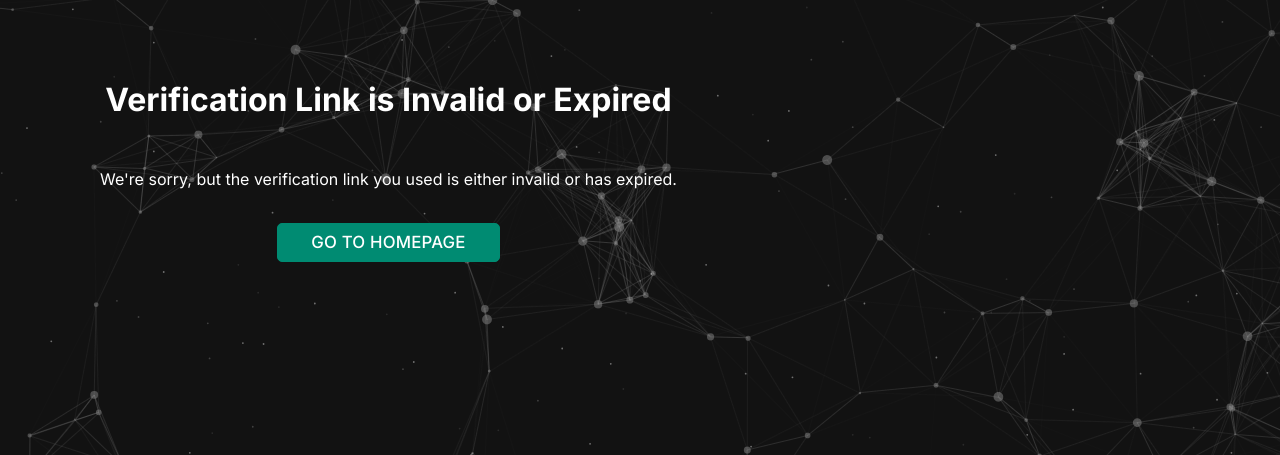
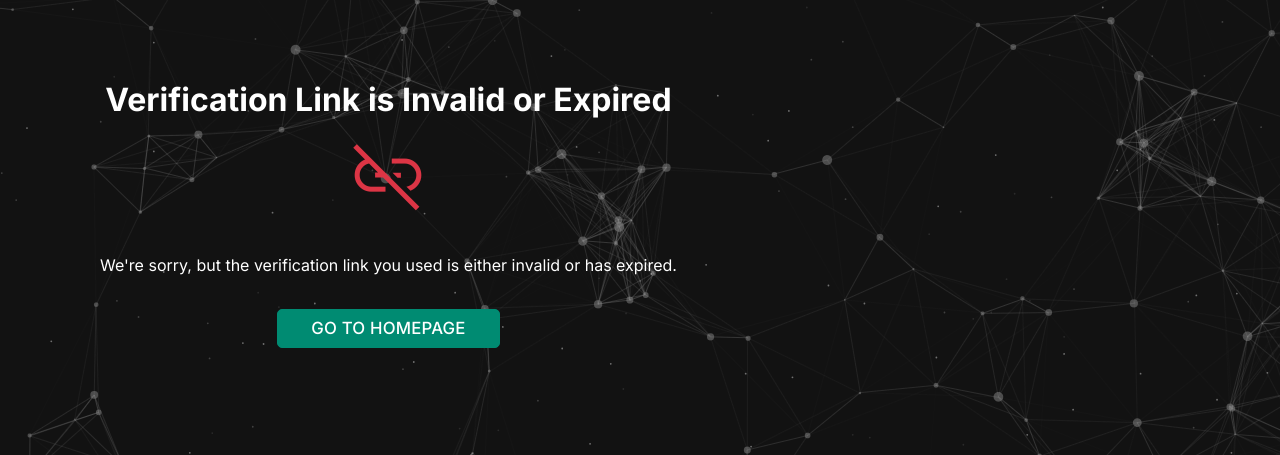
Before and after one commit to PatrickNdieka/portfolio, a Django app: page /verify-email/1/ in a window 1280 px wide. Shown: the part 80-535 px from the top of the page. Run offline with Django 4.2, Linux system fonts and the light colour scheme; data that the repository does not hold is empty; parts of the project's set-up code (start-up, migrations or seed data) failed here and were passed over.

```diff
--- a/templates/core/email_verification_failed.html
+++ b/templates/core/email_verification_failed.html
@@ -1,4 +1,4 @@
-{% extends "basic.html" %}
+{% extends "basic.html" %} {% load static %}
 <!-- title  -->
 {% block title %}{{block.super}} | Email Verified {% endblock %}
 <!-- head  -->
@@ -16,9 +16,8 @@
     gap: 1rem;
     z-index: 1;
   }
-  .error-icon i {
-    color: #dc3545;
-    font-size: 5rem;
+  img {
+    height: 5rem;
   }
   .btn {
     background-color: var(--bs-accent);
@@ -33,7 +32,9 @@
 <main>
   <div class="container">
     <h1>Verification Link is Invalid or Expired</h1>
-    <p class="error-icon"><i class="fa-solid fa-link-slash"></i></p>
+    <p class="error-icon">
+      <img src="{% static 'assets/images/email_fail.png' %}" />
+    </p>
     <p>
       We're sorry, but the verification link you used is either invalid or has
       expired.
```
Also changed, not shown: templates/core/email_verification_success.html (+6 -9 lines), static/assets/images/email_fail.png (added), static/assets/images/email_success.png (added).
